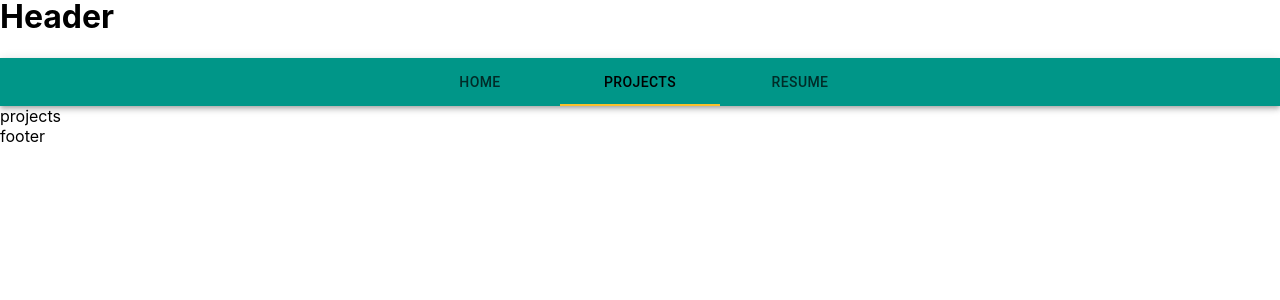
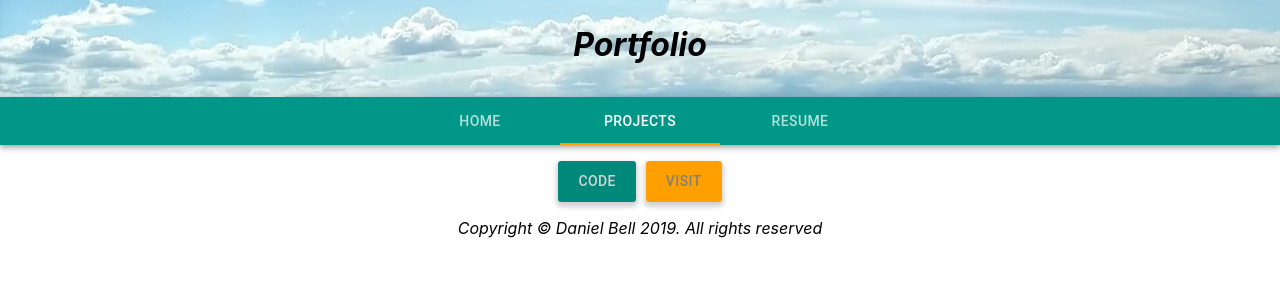
Before and after one commit to DnlBell/portfolio, a React (Create React App) app: page /projects in a window 1280 px wide. Shown: the top 300 px of the page. Built offline with nearby package versions, Linux system fonts and the light colour scheme.

Commit message:
Playing with the layout

```diff
--- a/src/App.js
+++ b/src/App.js
@@ -6,6 +6,7 @@ import Tab from '@material-ui/core/Tab';
 import MuiThemeProvider from '@material-ui/core/styles/MuiThemeProvider';
 import muiTheme from './theme/muiTheme';
 import Header from './components/header';
+import Footer from './components/footer';
 import Home from './components/home';
 import Projects from './components/projects';
 import Resume from './components/resume';
@@ -42,7 +43,7 @@ class App extends Component {
             <Route path={`/projects`} component={Projects} />
             <Route path={`/resume`} component={Resume} />
           </Switch>
-          footer
+          <Footer/>
           </Fragment>
           )}
         />
--- /dev/null
+++ b/src/components/footer.js
@@ -0,0 +1,21 @@
+import React, { Component } from 'react';
+import { styled } from '@material-ui/styles';
+import Box from '@material-ui/core/Box';
+
+const MyFooter = styled(Box)({
+  width: "100%",
+  textAlign: "center"
+});
+
+class Footer extends Component {
+
+  render () {
+    return (
+      <MyFooter mt={2}>
+        <i>Copyright © Daniel Bell 2019. All rights reserved</i>
+      </MyFooter>
+    );
+  }
+}
+
+export default Footer;
--- a/src/components/header.js
+++ b/src/components/header.js
@@ -1,9 +1,14 @@
 import React, { Component } from 'react';
 import { styled } from '@material-ui/styles';
 import Box from '@material-ui/core/Box';
+import Sky from '../images/Sky.png';
 
 const MyHeader = styled(Box)({
-  width: "100%"
+  width: "100%",
+  textAlign: "center",
+  backgroundImage: `url(${Sky})`,
+  height: 100,
+  lineHeight: 3
 });
 
 class Header extends Component {
@@ -11,7 +16,7 @@ class Header extends Component {
   render () {
     return (
       <MyHeader mt={-3}>
-        <h1>Header</h1>
+        <h1><i>Portfolio</i></h1>
       </MyHeader>
     );
   }
--- a/src/components/home.js
+++ b/src/components/home.js
@@ -1,5 +1,5 @@
-import React, { Component } from 'react';
-import { styled } from '@material-ui/styles';
+import React from 'react';
+import { styled} from '@material-ui/styles';
 import Container from '@material-ui/core/Container';
 import Box from '@material-ui/core/Box';
 
@@ -16,7 +16,7 @@ const HomeBox = styled(Box)({
 const Image = styled(Box)({
   width: 250,
   height: 250,
-  backgroundColor: "black",
+  backgroundColor: "grey",
   margin: 10
 });
 
@@ -26,11 +26,10 @@ const ImageBox = styled(Box)({
   float: "left"
 });
 
-class Home extends Component {
-  render () {
+function Home () {
   return (
-      <MyContainer maxWidth="md">
-        <HomeBox>
+    <MyContainer maxWidth="md" >
+      <HomeBox mt={2} >
       <ImageBox>
         <Image/>
         <i>"Hello"</i>
@@ -45,6 +44,5 @@ class Home extends Component {
     </MyContainer>
   );
 }
-}
 
 export default Home;
--- a/src/components/projects.js
+++ b/src/components/projects.js
@@ -1,15 +1,45 @@
-import React, { Component } from 'react';
+import React from 'react';
+import { Button, Container, Box } from "@material-ui/core";
+import { styled } from '@material-ui/styles';
+
+const CodeButton = styled(Button)({
+  background: 'linear-gradient(45deg, #00897b 100%, #FF8E53 90%)',
+  border: 0,
+  borderRadius: 3,
+  boxShadow: '0 3px 5px 2px lightGrey',
+  color: 'lightGrey',
+  padding: '8px 20px',
+});
+
+const LiveButton = styled(Button)({
+  background: 'linear-gradient(45deg, #ffa000 100%, #FF8E53 90%)',
+  border: 0,
+  borderRadius: 3,
+  boxShadow: '0 3px 5px 2px lightGrey',
+  color: 'grey',
+  padding: '8px 20px',
+  marginLeft: '10px'
+});
+
+const ProjectBox = styled(Box)({
+  display: "flex",
+  flexDirection:"row",
+  flexWrap:"wrap",
+  justifyContent:"center",
+});
 
 
-class Projects extends Component {
+function Projects () {
+    return (
 
-  render () {
-    return (
-      <div>
-        projects
-      </div>
+        <Container maxWidth="md">
+          <ProjectBox mt={2}>
+              <CodeButton>Code</CodeButton>
+              <LiveButton>Visit</LiveButton>
+          </ProjectBox>
+        </Container>
+
     );
-  }
 }
 
 export default Projects;
--- a/src/theme/muiTheme.js
+++ b/src/theme/muiTheme.js
@@ -1,21 +1,14 @@
 import { createMuiTheme } from '@material-ui/core/styles';
+import teal from '@material-ui/core/colors/teal';
 
 const theme = createMuiTheme({
   typography: {
     useNextVariants: true,
   },
   palette: {
-    primary: {
-      light: '#52c7b8',
-      main: '#009688',
-      dark: '#00675b',
-      contrastText: '#000000',
-    },
+    primary: teal,
     secondary: {
-      light: '#fff263',
-      main: '#fbc02d',
-      dark: '#00675b',
-      contrastText: '#000000',
+      main: '#ffa000'
     },
     shape: {
         borderRadius: 8
```
Also changed, not shown: src/images/Sky.png (added), 1 other file (tests, documents, lock files or other folders). Lines whose indentation alone changed are shown as unchanged.
